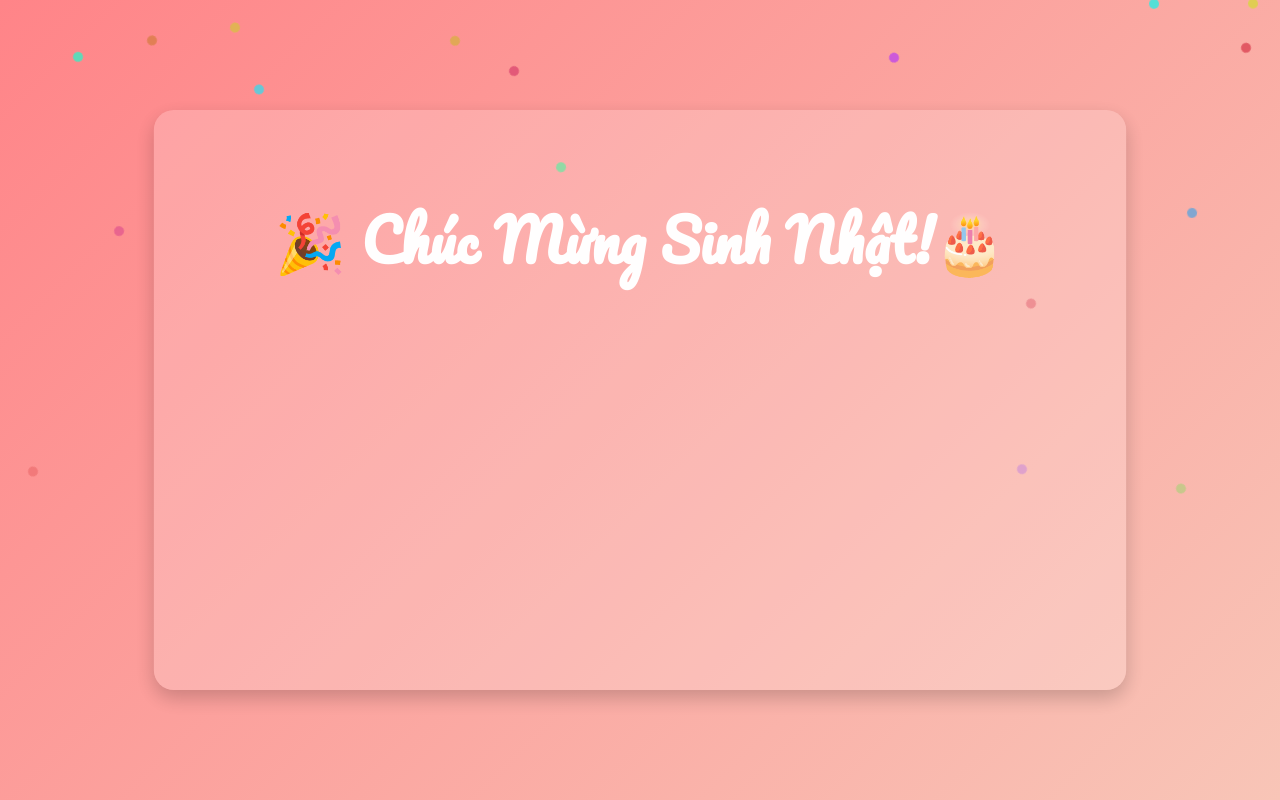
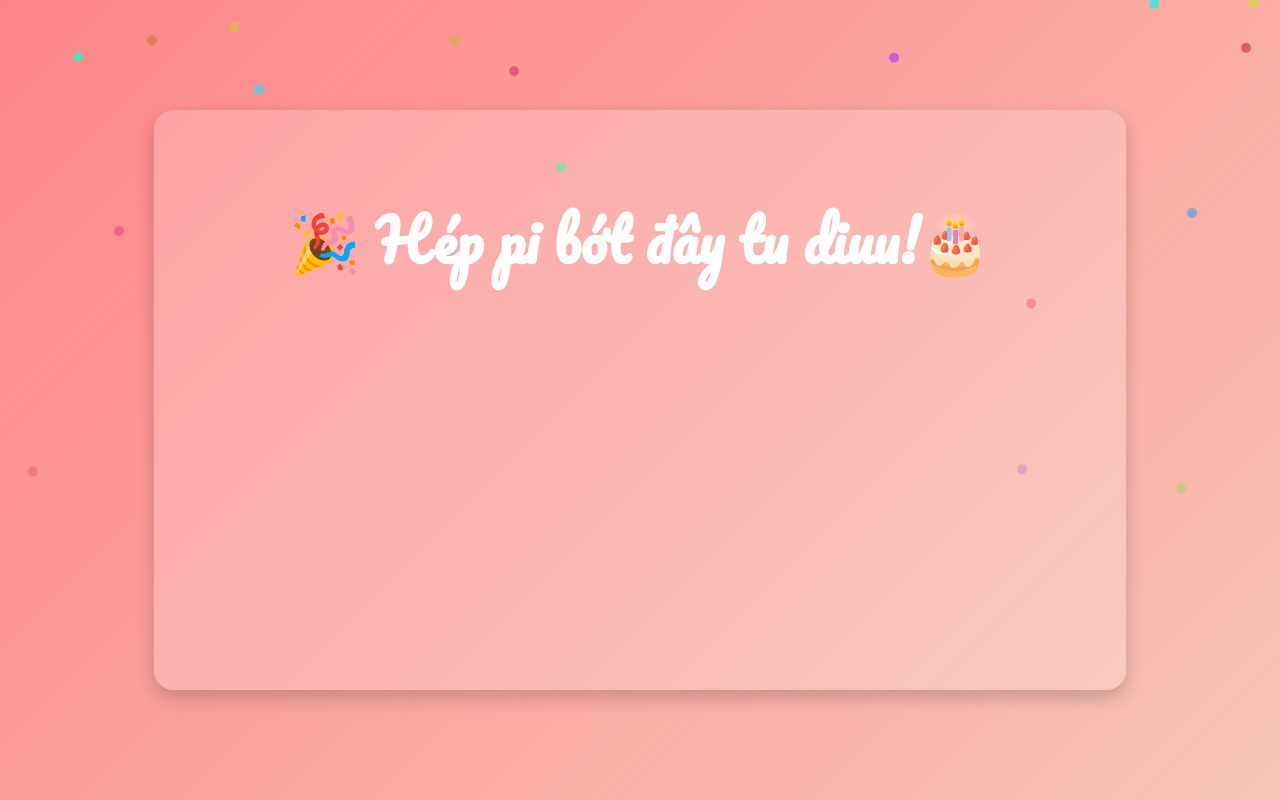
Before and after one commit to thanhloc2906/h-p-pi-b-t-y-, a plain HTML site: page index.html in a window 1280 px wide. Both pictures are taken after a click on the element 640 px from the left and 400 px from the top of the page. Drawn offline with Linux system fonts and the light colour scheme.

Commit message:
Update index.html

```diff
--- a/index.html
+++ b/index.html
@@ -14,7 +14,7 @@
   </div>
 
   <div class="card hidden" id="message">
-      <h1>🎉 Chúc Mừng Sinh Nhật!🎂</h1>
+      <h1>🎉 Hép pi bớt đây tu diuu!🎂</h1>
       <p id="birthdayText"></p>
   </div>
 
```
